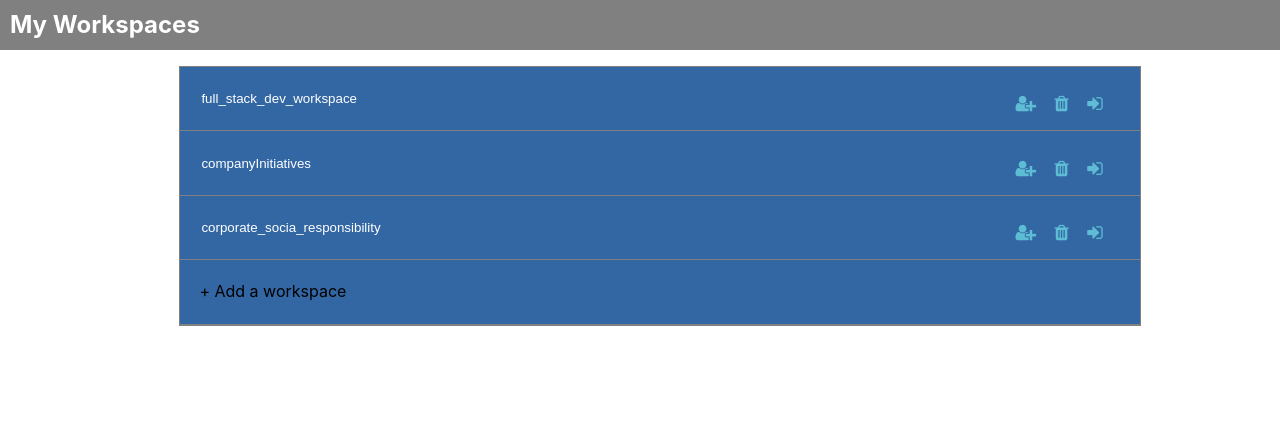
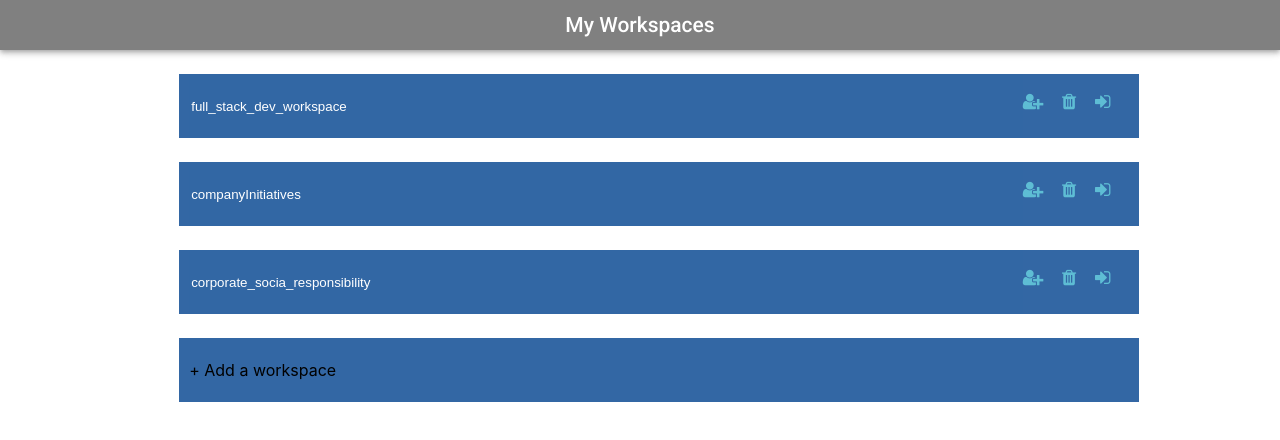
Before and after one commit to shilpapatwary/thinking-in-react, a React (Create React App) app in the folder ui/slack-app/: page / in a window 1280 px wide. Shown: the top 440 px of the page. Built offline with nearby package versions, Linux system fonts and the light colour scheme.

Commit message:
exploring material-ui

```diff
--- a/package.json
+++ b/package.json
@@ -18,6 +18,7 @@
   "author": "",
   "license": "ISC",
   "dependencies": {
+    "@material-ui/core": "^3.8.1",
     "bcryptjs": "^2.4.3",
     "body-parser": "^1.18.3",
     "connect-redis": "^3.4.0",
--- a/ui/slack-app/package.json
+++ b/ui/slack-app/package.json
@@ -3,6 +3,8 @@
   "version": "0.1.0",
   "private": true,
   "dependencies": {
+    "@material-ui/core": "^3.8.1",
+    "contentful": "^7.0.5",
     "font-awesome": "^4.7.0",
     "react": "^16.7.0",
     "react-dom": "^16.7.0",
--- a/ui/slack-app/public/index.html
+++ b/ui/slack-app/public/index.html
@@ -10,6 +10,7 @@
       homescreen on Android. See https://developers.google.com/web/fundamentals/web-app-manifest/
     -->
     <link rel="manifest" href="%PUBLIC_URL%/manifest.json">
+    <link rel="stylesheet" href="https://fonts.googleapis.com/css?family=Roboto:300,400,500">
     <!--
       Notice the use of %PUBLIC_URL% in the tags above.
       It will be replaced with the URL of the `public` folder during the build.
--- a/ui/slack-app/src/Slack.css
+++ b/ui/slack-app/src/Slack.css
@@ -3,12 +3,14 @@ body, h2{
 }
 header {
   height:50px;
-  text-align: center;
   background-color: gray;
+  color:#ffffff;
+  text-align:center;
+  justify-content:space-between;
   line-height:50px;
-  color:#ffffff;
-  display:flex;
-  justify-content:space-between;
+}
+#workspaceHeader{
+    background-color: gray;
 }
 header section{
     margin-left:10px;
@@ -32,7 +34,6 @@ header section{
 }
 #workspaceContainer{
     width: 75%;
-    border: 1px solid gray;
     padding: 0;
     margin-left: 14%;
 }
@@ -45,9 +46,10 @@ header section{
 .workspace{
     display: flex;
     justify-content: space-between;
-    padding:0 10px 0 10px;
-    height:25px;
-    line-height: 25px;
+    padding: 0 10px 0 10px;
+    height: 64px;
+    line-height: 64px;
+    background-color: #3367a4;
 }
 .deleteWorkspace{
     cursor: pointer;
@@ -80,7 +82,7 @@ color: #ffffff;
 .workspace i{
     color: #5ebdd4;
     font-size:18px;
-    margin:1% 2% 0 0;
+    margin:2% 2% 0 0;
     cursor:pointer;
 }
 .workspace i:hover{
@@ -244,6 +246,7 @@ color: #ffffff;
  .backButton{
     cursor: pointer;
     margin:0;
+    padding-left:10px;
 }
 .backButton i{
     margin-right:10px;
--- a/ui/slack-app/src/components/ChannelsContainer.jsx
+++ b/ui/slack-app/src/components/ChannelsContainer.jsx
@@ -1,6 +1,8 @@
 import React, { Component } from 'react';
 import Channel from './Channel';
 import MessageContainer from './MessageContainer';
+import AppBar from '@material-ui/core/AppBar';
+import Typography from '@material-ui/core/Typography';
 
 class channelsContainer extends Component {
  constructor(props){
@@ -63,9 +65,14 @@ class channelsContainer extends Component {
   render() {
     return (
         <section id="channelSectionContainer">
-            <header>
-                <section><h3 className="backButton" onClick={this.props.showWorkspaces}><i className="fa fa-arrow-left"></i>Back To Workspaces</h3></section>
-            </header>
+            <section id="workspaceHeader">
+                <AppBar  position="static" style= {{backgroundColor: 'inherit', textAlign:'left'}}>
+                <Typography className="backButton" variant="title" color="inherit" style= {{lineHeight: '50px'}} onClick={this.props.showWorkspaces}>
+                <i className="fa fa-arrow-left"></i> Back To Workspaces
+                    </Typography>
+                </AppBar>
+            </section>
+
             <section className="mainSection">
                 <div className="channelsSection">
                     <div className="channelHeaderSection"><span >Channels </span><i className="fa fa-plus-square addChannel" onClick={this.openChannelForm}></i></div>
--- a/ui/slack-app/src/components/Workspace.jsx
+++ b/ui/slack-app/src/components/Workspace.jsx
@@ -35,12 +35,12 @@ class Workspace extends Component {
 
   render() {
     return (
-    <li id={this.state.workspace.id} className='workspace'>
+    <div id={this.state.workspace.id} className='workspace'>
       <input type="text" className="workspaceTitle" value={this.state.workspaceTitle} onChange={this.handleTitleChange} onKeyDown={this.updateWorkspaceTitle}/>
       <i className="fa fa-user-plus addUser" id={`addUser${this.state.workspace.id}`} onClick={this.openAddUserForm}></i>
       <i className="fa fa-trash deleteWorkspace" onClick={this.deleteWorkspace}></i>
       <i className="fa fa-sign-in openWorkspace" onClick={this.openWorkspace}></i>
-     </li>
+     </div>
     );
   }
 }
--- a/ui/slack-app/src/components/WorkspaceContainer.jsx
+++ b/ui/slack-app/src/components/WorkspaceContainer.jsx
@@ -1,5 +1,8 @@
 import React, { Component } from 'react';
 import Workspace from './Workspace';
+import AppBar from '@material-ui/core/AppBar';
+import Typography from '@material-ui/core/Typography';
+import Grid from '@material-ui/core/Grid';
 
 class workspaceContainer extends Component {
 constructor(props) {
@@ -42,19 +45,27 @@ addUserToWorkspace(event){
   render(props) {
     return (
         <section>
-            <header>
-                        <section id="workspaceHeader"><h2>My Workspaces</h2></section>
-            </header>
+            <section id="workspaceHeader">
+                <AppBar  position="static" style= {{backgroundColor: 'inherit'}}>
+                <Typography variant="title" color="inherit" style= {{lineHeight: '50px'}}>
+                        My Workspaces
+                    </Typography>
+                </AppBar>
+            </section>
+
             <section id="content">
                         <section id="workspaces">
-                                <ul id="workspaceContainer">
-                                    {
-                                        this.state.workspaces.map( workspace => {
-                                            return <Workspace workspace={workspace} key={workspace.id}  openWorkspace={this.props.openWorkspace} onWorkspaceTitleChange={this.props.onWorkspaceTitleChange} openAddUserForm={this.openAddUserForm} deleteWorkspace={this.props.deleteWorkspace}></Workspace>
-                                        })
-                                    }
-                                    <li id="addWorkspace" className="workspace" onClick={this.addWorkspace}>+ Add a workspace</li>
-                                </ul>
+                                <section id="workspaceContainer">
+                                    <Grid container spacing={24} style={{padding: '24px 0 24px 0'}}>
+                                        { this.state.workspaces.map(workspace => (
+                                            <Grid key={workspace.id} item xs={12} sm={12} lg={12} xl={12}>
+                                            <Workspace workspace={workspace} key={workspace.id}  openWorkspace={this.props.openWorkspace} onWorkspaceTitleChange={this.props.onWorkspaceTitleChange} openAddUserForm={this.openAddUserForm} deleteWorkspace={this.props.deleteWorkspace}></Workspace>
+                                            </Grid>
+                                        ))}
+                                    </Grid>
+
+                                    <div id="addWorkspace" className="workspace" onClick={this.addWorkspace}>+ Add a workspace</div>
+                               </section>
                         </section>
             </section>
            {
```
Also changed, not shown: 2 other files (tests, documents, lock files or other folders).
